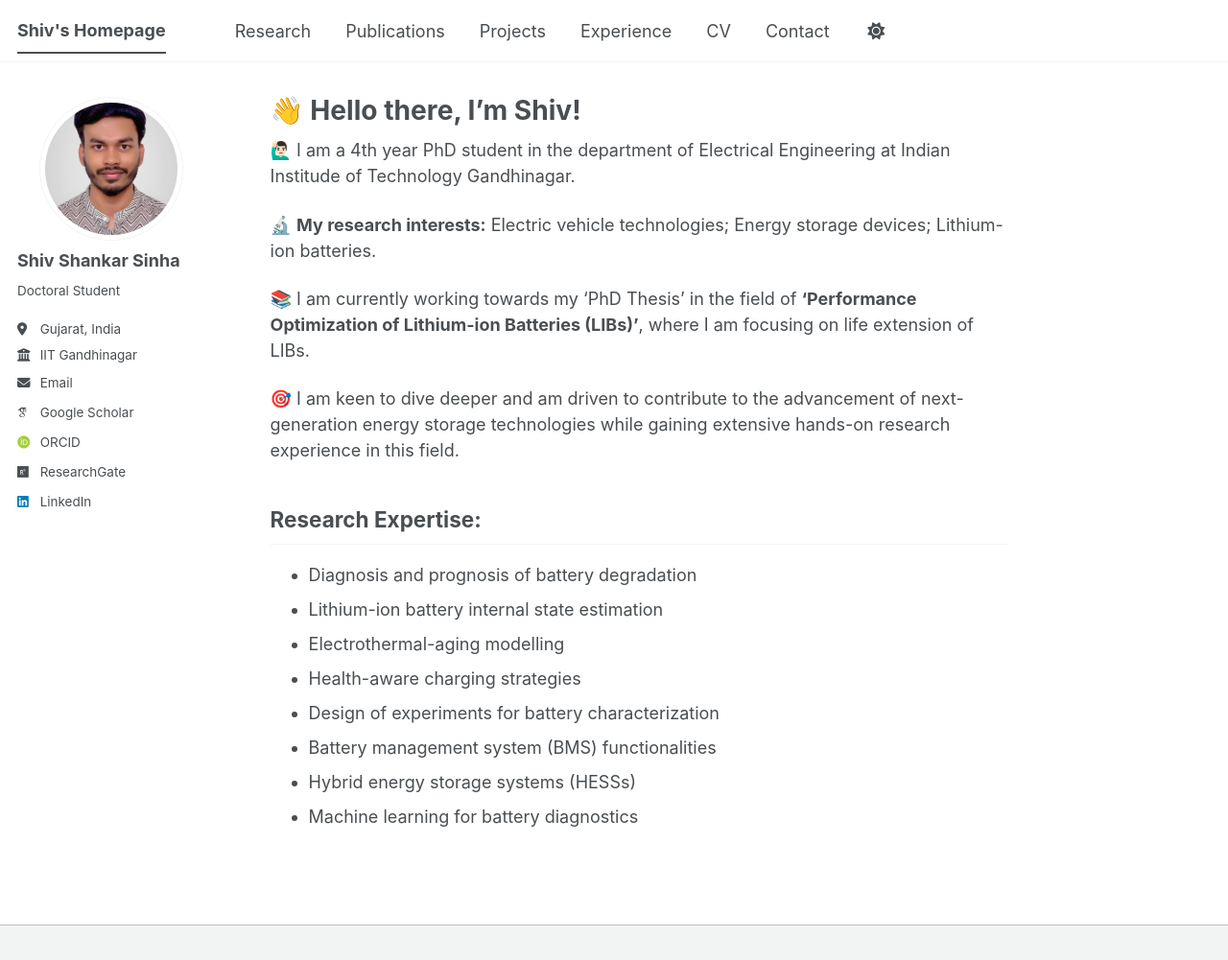
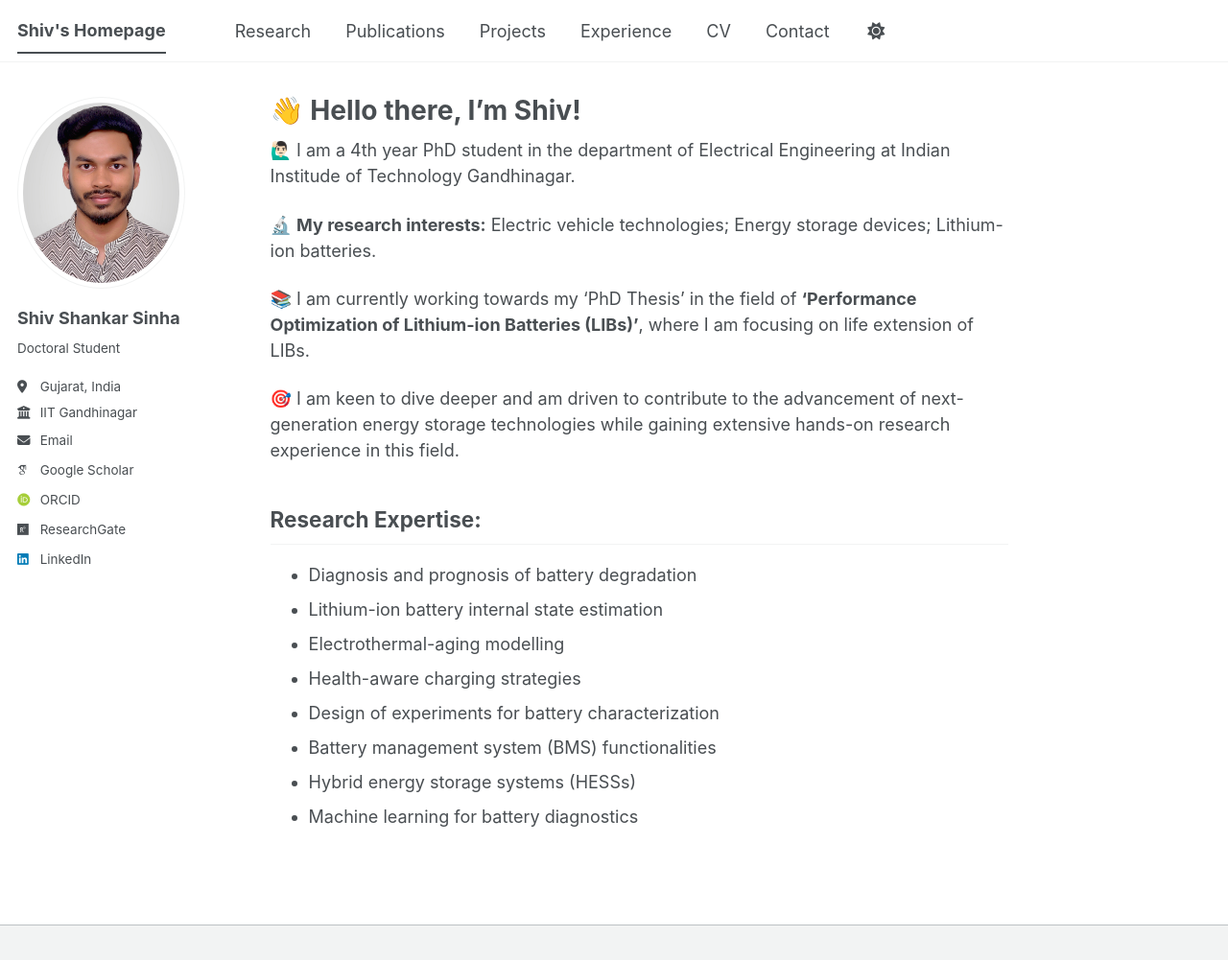
Before and after one commit to shivshankar-sinha/shivshankar-sinha.github.io, a Jekyll site: the page built from _pages/about.md, in a window 1280 px wide and 1001 px high. Shown: the whole window at 96% size. Built offline with Jekyll 4.4.1, drawn with Linux system fonts in a browser that asks for light colours; some web fonts are replaced; a script bundle is joined from its source files by our own code; library files that are not in the unit come from our copies.

Commit message:
Update main.scss

```diff
--- a/assets/css/main.scss
+++ b/assets/css/main.scss
@@ -44,14 +44,14 @@
 /* Circular profile image */
 .author__avatar img {
   border-radius: 50% !important;
-  width: 150px !important;
-  height: 150px !important;
+  width: 200px !important;
+  height: 200px !important;
   object-fit: cover !important;
 }
 
 /* Fix avatar container size so sidebar links aren't pushed down */
 .author__avatar {
-  width: 150px !important;
-  height: 150px !important;
-  margin: 0 auto 10px auto !important;
+  width: 200px !important;
+  height: 200px !important;
+  margin: 0 auto 20px auto !important;
 }
```
